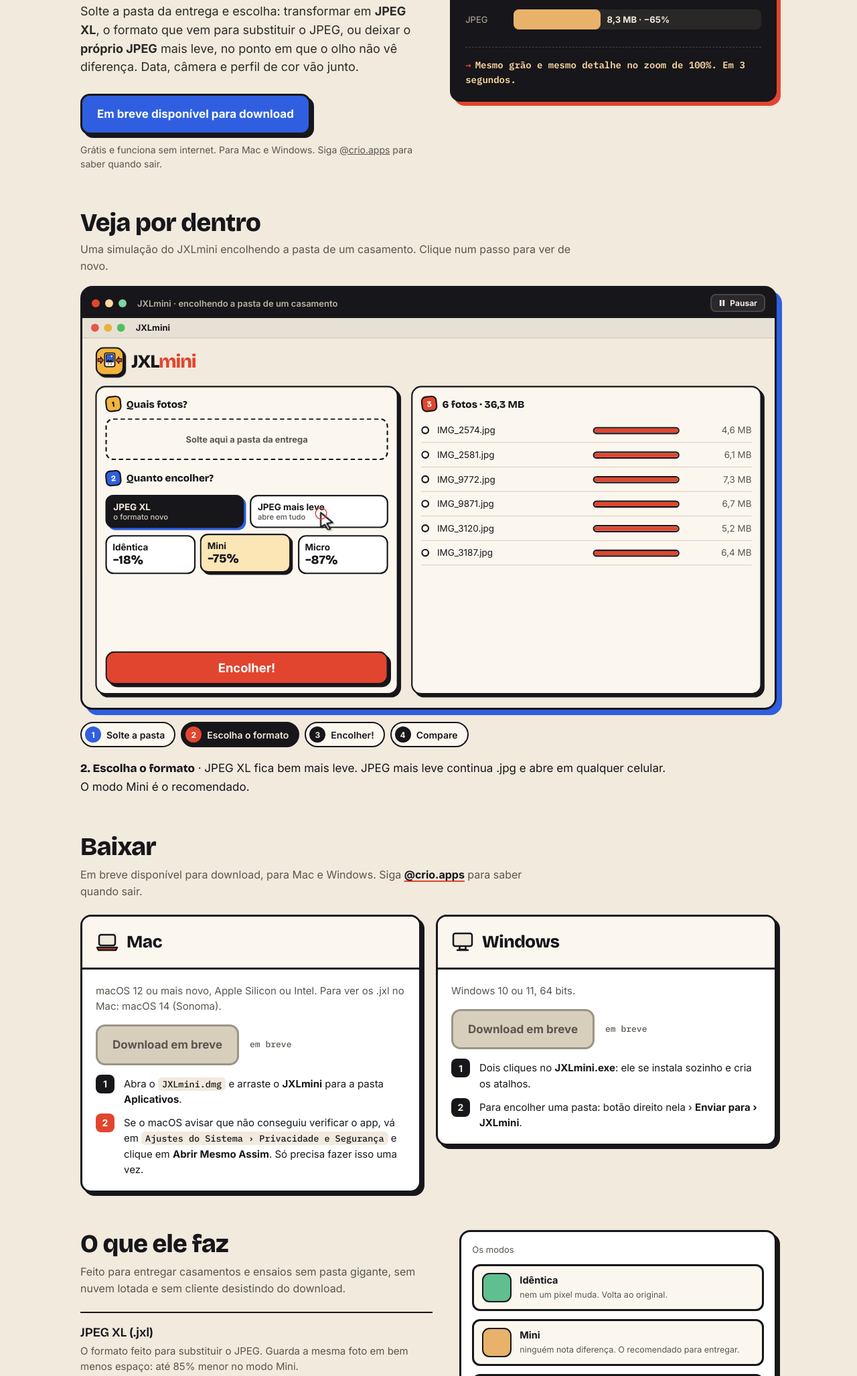
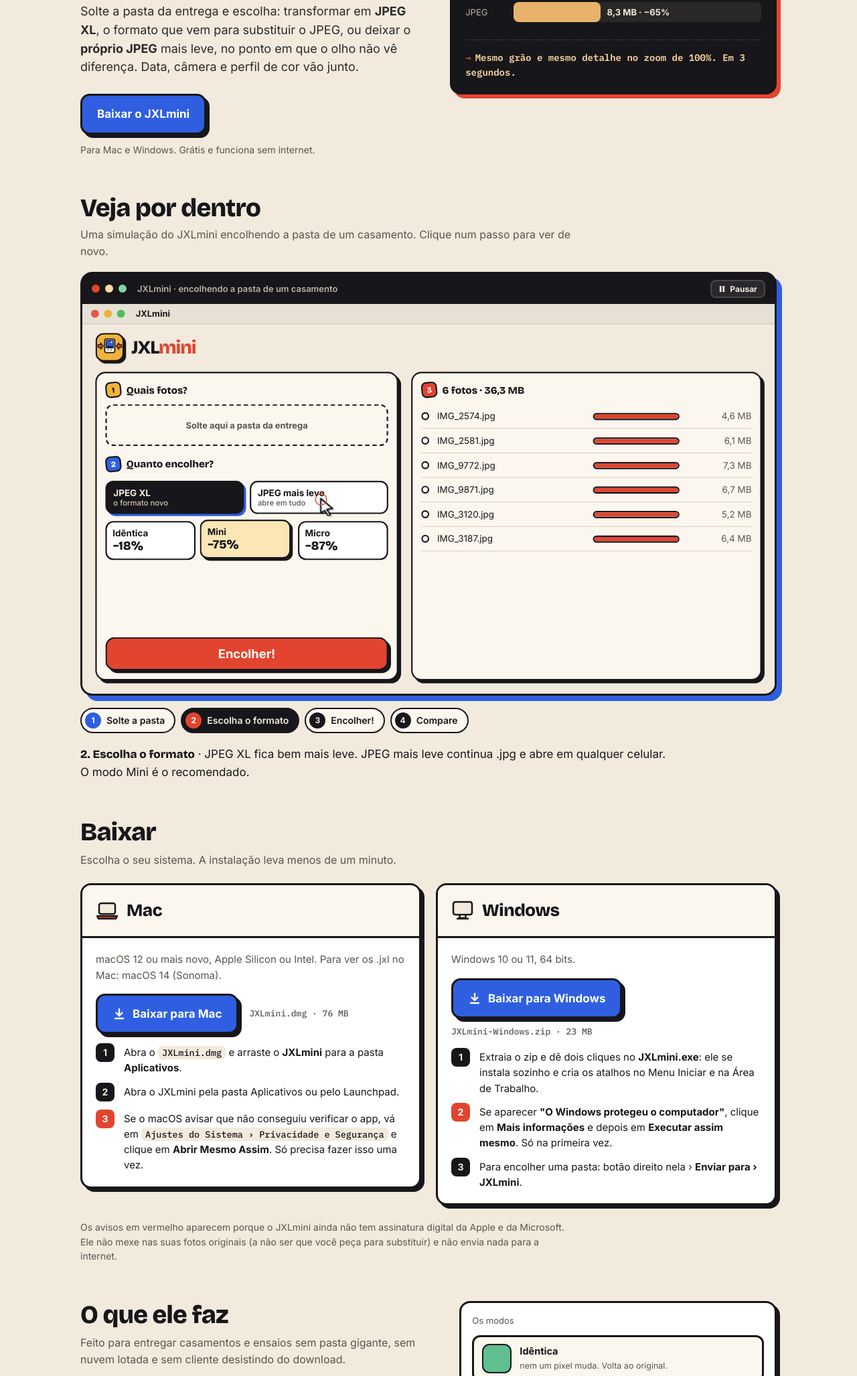
Before and after one commit to jpsrm14-spec/apps, a plain HTML site: page jxlmini/index.html in a window 1280 px wide. Shown: the part 392-2447 px from the top of the page at 67% size. Drawn offline with nearby package versions, Linux system fonts and the light colour scheme.

Commit message:
JXLmini 1.0: download liberado (Mac e Windows) e card antes do Sincrô
Co-Authored-By: Claude Opus 5.5 <noreply@anthropic.com>

```diff
--- a/jxlmini/index.html
+++ b/jxlmini/index.html
@@ -4,13 +4,13 @@
 <meta charset="utf-8">
 <meta name="viewport" content="width=device-width, initial-scale=1, viewport-fit=cover">
 <title>JXLmini · fotos bem mais leves, em JPEG XL ou JPEG</title>
-<meta name="description" content="App gratuito que deixa suas fotos bem mais leves sem perder qualidade: converte JPEG em JPEG XL (.jxl) ou recomprime o próprio JPEG no ponto em que o olho não vê diferença. Mac e Windows, sem internet. Em breve.">
+<meta name="description" content="App gratuito que deixa suas fotos bem mais leves sem perder qualidade: converte JPEG em JPEG XL (.jxl) ou recomprime o próprio JPEG no ponto em que o olho não vê diferença. Mac e Windows, sem internet.">
 <meta property="og:type" content="website">
 <meta property="og:site_name" content="Criô · Apps">
 <meta property="og:locale" content="pt_BR">
 <meta property="og:url" content="https://apps.weddingflow.com.br/jxlmini/">
 <meta property="og:title" content="JXLmini · a foto continua a mesma, quem emagrece é a pasta">
-<meta property="og:description" content="Converte JPEG em JPEG XL ou deixa o próprio JPEG até 70% mais leve, sem diferença visível. Grátis, offline, Mac e Windows. Em breve.">
+<meta property="og:description" content="Converte JPEG em JPEG XL ou deixa o próprio JPEG até 70% mais leve, sem diferença visível. Grátis, offline, Mac e Windows.">
 <meta property="og:image" content="https://apps.weddingflow.com.br/img/compartilhar-jxlmini.jpg">
 <meta property="og:image:secure_url" content="https://apps.weddingflow.com.br/img/compartilhar-jxlmini.jpg">
 <meta property="og:image:type" content="image/jpeg">
@@ -235,8 +235,8 @@ footer .sp{margin-left:auto}
       <h1 id="t-hero">A foto continua a mesma. <em>Quem emagrece é a pasta.</em></h1>
       <p class="lead">Solte a pasta da entrega e escolha: transformar em <b>JPEG XL</b>, o formato que vem para substituir o JPEG, ou deixar o <b>próprio JPEG</b> mais leve, no ponto em que o olho não vê diferença. Data, câmera e perfil de cor vão junto.</p>
       <div class="cta">
-        <a class="btn" id="hero-btn" href="#baixar">Em breve disponível para download</a>
-        <span class="note-sm">Grátis e funciona sem internet. Para Mac e Windows. Siga <a href="https://www.instagram.com/crio.apps/" target="_blank" rel="noopener">@crio.apps</a> para saber quando sair.</span>
+        <a class="btn" id="hero-btn" href="#baixar">Baixar o JXLmini</a>
+        <span class="note-sm">Para Mac e Windows. Grátis e funciona sem internet.</span>
       </div>
     </div>
     <div class="rename" aria-label="Exemplo com fotos de um casamento real">
@@ -256,7 +256,7 @@ footer .sp{margin-left:auto}
 
   <section id="baixar" aria-labelledby="t-dl">
     <h2 id="t-dl">Baixar</h2>
-    <p class="sub" id="detect">Em breve disponível para download, para Mac e Windows. Siga <a class="applink" href="https://www.instagram.com/crio.apps/" target="_blank" rel="noopener">@crio.apps</a> para saber quando sair.</p>
+    <p class="sub" id="detect">Escolha o seu sistema. A instalação leva menos de um minuto.</p>
     <p class="phone" id="phone" hidden>O JXLmini é um app para o computador. Abra este mesmo link no seu Mac ou PC para baixar.</p>
     <div class="os-grid">
       <article class="os" id="os-mac" aria-labelledby="t-mac">
@@ -267,9 +267,10 @@ footer .sp{margin-left:auto}
         </div>
         <div class="os-body">
           <p class="req">macOS 12 ou mais novo, Apple Silicon ou Intel. Para ver os .jxl no Mac: macOS 14 (Sonoma).</p>
-          <div class="dlrow"><a class="btn" data-os="mac" href="#baixar">Baixar para Mac</a><span class="file">em breve</span></div>
+          <div class="dlrow"><a class="btn" data-os="mac" href="#baixar">Baixar para Mac</a><span class="file">JXLmini.dmg · 76 MB</span></div>
           <ol class="steps">
             <li>Abra o <span class="path">JXLmini.dmg</span> e arraste o <b>JXLmini</b> para a pasta <b>Aplicativos</b>.</li>
+            <li>Abra o JXLmini pela pasta Aplicativos ou pelo Launchpad.</li>
             <li class="warn"><span>Se o macOS avisar que não conseguiu verificar o app, vá em <span class="path">Ajustes do Sistema › Privacidade e Segurança</span> e clique em <b>Abrir Mesmo Assim</b>. Só precisa fazer isso uma vez.</span></li>
           </ol>
         </div>
@@ -282,14 +283,16 @@ footer .sp{margin-left:auto}
         </div>
         <div class="os-body">
           <p class="req">Windows 10 ou 11, 64 bits.</p>
-          <div class="dlrow"><a class="btn" data-os="win" href="#baixar">Baixar para Windows</a><span class="file" id="winfile">em breve</span></div>
+          <div class="dlrow"><a class="btn" data-os="win" href="#baixar">Baixar para Windows</a><span class="file" id="winfile">JXLmini-Windows.zip · 23 MB</span></div>
           <ol class="steps">
-            <li>Dois cliques no <b>JXLmini.exe</b>: ele se instala sozinho e cria os atalhos.</li>
+            <li>Extraia o zip e dê dois cliques no <b>JXLmini.exe</b>: ele se instala sozinho e cria os atalhos no Menu Iniciar e na Área de Trabalho.</li>
+            <li class="warn"><span>Se aparecer <b>"O Windows protegeu o computador"</b>, clique em <b>Mais informações</b> e depois em <b>Executar assim mesmo</b>. Só na primeira vez.</span></li>
             <li>Para encolher uma pasta: botão direito nela › <b>Enviar para › JXLmini</b>.</li>
           </ol>
         </div>
       </article>
     </div>
+    <p class="why">Os avisos em vermelho aparecem porque o JXLmini ainda não tem assinatura digital da Apple e da Microsoft. Ele não mexe nas suas fotos originais (a não ser que você peça para substituir) e não envia nada para a internet.</p>
   </section>
 
   <section class="what" aria-labelledby="t-what">
@@ -360,7 +363,7 @@ footer .sp{margin-left:auto}
   </section>
 
   <footer>
-    <span>JXLmini · em breve</span>
+    <span>JXLmini 1.0</span>
     <span>Feito por <a href="https://www.instagram.com/crio.apps/" target="_blank" rel="noopener">Criô</a> · @crio.apps · criado por João Pedro, da <a href="https://www.instagram.com/saleswed_/" target="_blank" rel="noopener">@saleswed_</a></span>
     <a class="sp" href="../">Outros apps do Criô</a>
   </footer>
@@ -369,8 +372,8 @@ footer .sp{margin-left:auto}
 <script>
 // Links dos arquivos de instalação. Vazio = botão mostra "Download em breve".
 var DOWNLOADS = {
-  mac: "",
-  win: ""
+  mac: "https://github.com/jpsrm14-spec/jxlmini/releases/latest/download/JXLmini.dmg",
+  win: "https://github.com/jpsrm14-spec/jxlmini/releases/latest/download/JXLmini-Windows.zip"
 };
 
 (function () {
@@ -407,7 +410,10 @@ var DOWNLOADS = {
     document.getElementById('phone').hidden = os !== 'phone';
     var hero = document.getElementById('hero-btn');
     if (pick === 'mac' || pick === 'win') {
-      hero.href = '#baixar';
+      document.getElementById('detect').textContent = (h ? 'Mostrando primeiro a versão para ' : 'Você está num ') +
+        names[pick] + (h ? '.' : ': a versão certa já está em destaque. A instalação leva menos de um minuto.');
+      hero.textContent = 'Baixar para ' + names[pick];
+      hero.href = '#' + (pick === 'mac' ? 'mac' : 'windows');
     }
   }
   apply();
```
Also changed, not shown: index.html (+19 -19 lines), img/compartilhar-jxlmini.jpg, 1 other file.
